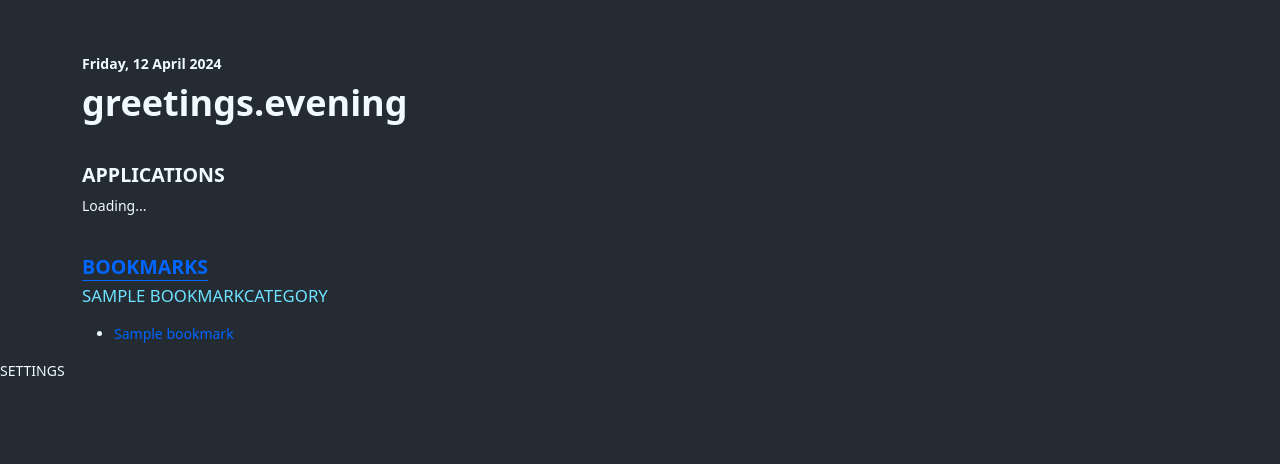
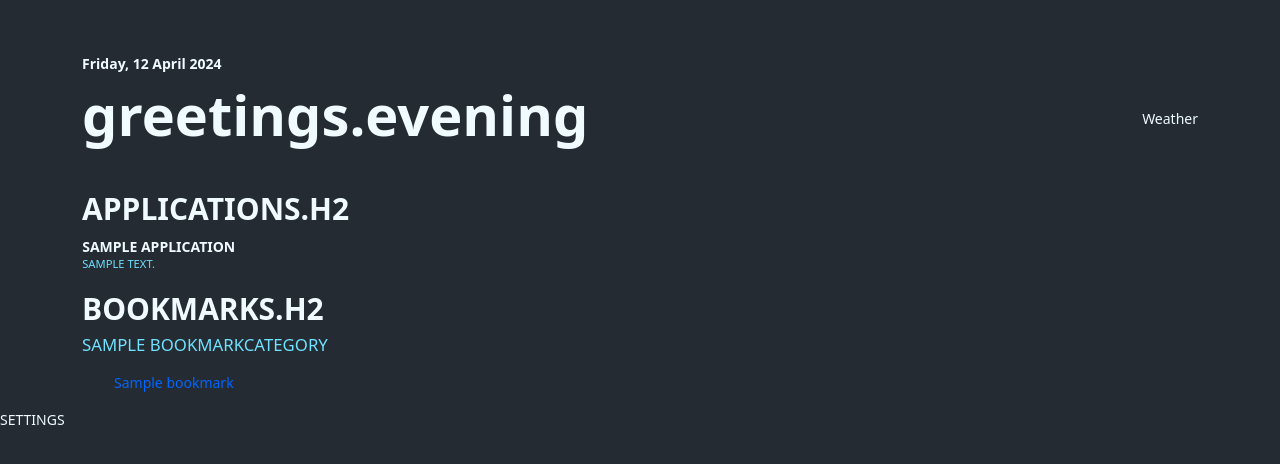
Before and after one commit to pygillier/MiCasa, a Django app: page / in a window 1280 px wide. Shown: the top 464 px of the page. Run offline with Django 5.2, Linux system fonts and the light colour scheme; tables that the repository leaves empty hold one stand-in row (values such as "Sample post"); some libraries are stand-ins or nearby versions.

Commit message:
Applications: initial version

```diff
--- a/MiCasa/settings.py
+++ b/MiCasa/settings.py
@@ -41,6 +41,7 @@ INSTALLED_APPS = [
     "user.apps.UserConfig",
     "bookmarks.apps.BookmarksConfig",
     "home.apps.HomeConfig",
+    "applications.apps.ApplicationsConfig",
 ]
 
 MIDDLEWARE = [
--- a/MiCasa/urls.py
+++ b/MiCasa/urls.py
@@ -5,5 +5,6 @@ urlpatterns = [
     path("admin/", admin.site.urls),
     path("", include("home.urls")),
     path("bookmarks/", include("bookmarks.urls")),
+    path("applications/", include("applications.urls")),
     path("__debug__/", include("debug_toolbar.urls")),
 ]
--- /dev/null
+++ b/applications/apps.py
@@ -0,0 +1,6 @@
+from django.apps import AppConfig
+
+
+class ApplicationsConfig(AppConfig):
+    default_auto_field = "django.db.models.BigAutoField"
+    name = "applications"
--- /dev/null
+++ b/applications/models.py
@@ -0,0 +1,32 @@
+from django.db import models
+
+
+class Application(models.Model):
+    name = models.CharField(max_length=250, unique=True, null=False)
+    url = models.URLField(unique=True, null=False)
+    description = models.CharField(max_length=250, blank=True)
+    is_public = models.BooleanField(default=False)
+    icon = models.CharField(max_length=50, null=True, blank=True)
+    position = models.IntegerField(unique=True, null=False, default=0)
+
+    created_at = models.DateTimeField(auto_now_add=True)
+    updated_at = models.DateTimeField(auto_now=True)
+
+    class Meta:
+        ordering = ["position"]
+
+    @property
+    def subtitle(self):
+        return self.description if self.description else self.url
+
+    def clean(self):
+        # Update default position
+        if self.position == 0:
+            try:
+                latest = Application.objects.latest("position")
+                self.position = latest.position + 1
+            except Application.DoesNotExist:
+                self.position = 1
+
+    def __str__(self):
+        return self.name
--- /dev/null
+++ b/applications/tests.py
@@ -0,0 +1,3 @@
+from django.test import TestCase  # noqa
+
+# Create your tests here.
--- /dev/null
+++ b/applications/urls.py
@@ -0,0 +1,9 @@
+from django.urls import path
+
+from . import views
+
+app_name = "applications"
+
+urlpatterns = [
+    path("home/", views.HomeView.as_view(), name="home"),
+]
--- /dev/null
+++ b/applications/views.py
@@ -0,0 +1,16 @@
+from django.views.generic import ListView
+from .models import Application
+
+
+class HomeView(ListView):
+    model = Application
+    template_name = "applications/home.html"
+    context_object_name = "applications"
+
+    def get_queryset(self):
+        qs = super().get_queryset()
+
+        if self.request.user.is_anonymous:
+            return qs.filter(is_public=True)
+        else:
+            return qs
--- a/pyproject.toml
+++ b/pyproject.toml
@@ -11,6 +11,7 @@ django = "^5.0.4"
 django-environ = "^0.11.2"
 django-htmx = "^1.17.3"
 django-debug-toolbar = "^4.3.0"
+django-bootstrap-icons = "^0.8.7"
 
 
 [tool.poetry.group.dev.dependencies]
--- a/static/css/app.css
+++ b/static/css/app.css
@@ -9,24 +9,65 @@
     --bs-body-bg: #242B33;
     --bs-body-color: #EFFBFF;
 
+    --accent-color: #6EE2FF;
+
     /* Extended overrides */
     --bs-link-color:  #EFFBFF;
+}
+
+body {
+    font-size: 14px;
 }
 
 main#page {
     margin-top: 4em;
 }
+header#greetings {
+    margin-bottom: 2.5em;
+}
+h1 {
+    font-size: 4em;
+}
 
-h2 {
+h2 > a {
+    color: var(--bs-body-color) !important;
+    text-decoration: none;
     text-transform: uppercase;
-    font-size: 1.4em;
-    margin-top: 2em;
+    margin-bottom: 0.6em;
 }
 
 h3 {
-    color: #6EE2FF;
+    color: var(--accent-color);
     font-weight: normal;
     text-transform: uppercase;
     font-size: 1.2em;
     padding-bottom: 0.5em;
 }
+
+/* App stack */
+a.app_link {
+    padding: .3em;
+    margin-bottom: 1em;
+}
+a.app_link iconify-icon {
+    color: var(--bs-body-color);
+    font-size: 2.5em;
+}
+a.app_link h3 {
+    color: var(--bs-body-color);
+    text-transform: uppercase;
+    font-weight: bold;
+    font-size: 1em;
+    margin-bottom: 0;
+    padding-bottom: 0;
+}
+
+a.app_link span {
+    color: var(--accent-color);
+    font-size: 0.8em;
+    text-transform: uppercase;
+}
+
+div#bookmarks li {
+    list-style: none;
+}
--- /dev/null
+++ b/templates/applications/home.html
@@ -0,0 +1,13 @@
+<div class="row">
+    {% for application in applications %}
+        <a class="col-3 app_link link-underline link-underline-opacity-0" href="{{ application.url }}" target="_blank">
+            <div class="hstack gap-2">
+                <div class="app_icon"><iconify-icon icon="mdi:{{ application.icon }}" observer="false"></iconify-icon></div>
+                <div class="app_title vstack gap-0">
+                    <h3>{{ application.name }}</h3>
+                    <span>{{ application.subtitle }}</span>
+                </div>
+            </div>
+        </a>
+    {% endfor %}
+</div>
--- a/templates/bookmarks/home.html
+++ b/templates/bookmarks/home.html
@@ -1,4 +1,4 @@
-<div class="row">
+<div class="row" id="bookmarks">
     {% for category in categories %}
     <article class="col-3">
         <h3>{{ category }}</h3>
--- a/templates/home/index.html
+++ b/templates/home/index.html
@@ -1,14 +1,21 @@
 {% extends "layout.html" %}
-{% load current_time greeting %}
+{% load current_time greeting i18n %}
+{% block head_extra %}
+    <script src="https://cdn.jsdelivr.net/npm/iconify-icon@2.0.0/dist/iconify-icon.min.js"></script>
+{% endblock head_extra %}
 {% block content %}
     <h6>{% current_time "%A, %d %B %Y" %}</h6>
-    <h1>{% greeting %}</h1>
+    <header class="hstack" id="greetings">
+        <h1>{% greeting %}</h1>
+        <div class="ms-auto"></div>
+        <div>Weather</div>
+    </header>
     <section>
-        <h2>Applications</h2>
-        <article>Loading...</article>
+        <h2><a href="#">{% trans "applications.h2" %}</a></h2>
+        <div hx-get="{% url "applications:home" %}" hx-trigger="revealed">Loading...</div>
     </section>
     <section id="home-bookmarks">
-        <h2><a href="{% url "bookmarks:index" %}">Bookmarks</a></h2>
+        <h2><a href="{% url "bookmarks:index" %}">{% trans "bookmarks.h2" %}</a></h2>
         <div hx-get="{% url "bookmarks:home" %}" hx-trigger="revealed">Loading...</div>
     </section>
 {% endblock content %}
--- a/templates/layout.html
+++ b/templates/layout.html
@@ -11,6 +11,7 @@
         <link href="{% static "css/halfmoon.css" %}" rel="stylesheet"/>
         <link rel="stylesheet" type="text/css" href="{% static "css/app.css" %}" />
         <script src="{% static 'js/htmx.min.js' %}"></script>
+        {% block head_extra %}{% endblock head_extra %}
         {% django_htmx_script %}
     </head>
     <body>
```
Also changed, not shown: applications/admin.py (added, +17 -0 lines), applications/__init__.py (added), applications/migrations/0001_initial.py (added), applications/migrations/0002_application_url.py (added), applications/migrations/__init__.py (added), 1 other file.
